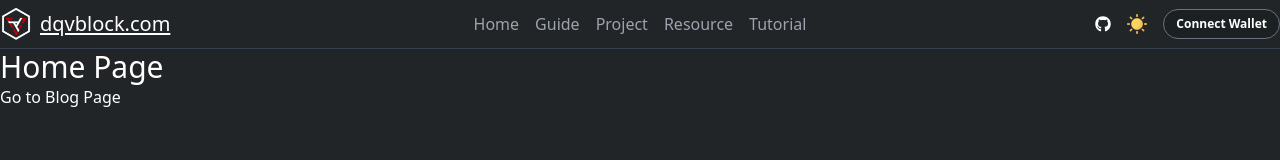
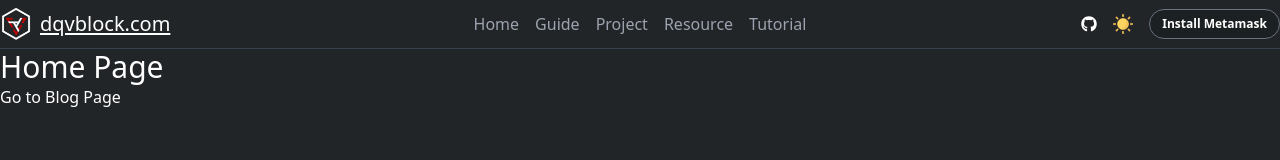
Before and after one commit to thtk3d/nft-marketplace-js, a Next.js app: page / in a window 1280 px wide. Shown: the top 160 px of the page. Built offline with nearby package versions, Linux system fonts and the light colour scheme; no server answers.

Commit message:
15 - isLoading & isInstalled

```diff
--- a/components/hooks/web3/useAccount.js
+++ b/components/hooks/web3/useAccount.js
@@ -2,7 +2,7 @@ import { useEffect } from "react";
 import useSWR from "swr";
 
 export const hookFactory =
-  ({ provider, ethereum }) =>
+  ({ provider, ethereum, isLoading }) =>
   () => {
     const { data, mutate, isValidating, ...swr } = useSWR(
       provider ? "web3/account" : null,
@@ -39,11 +39,13 @@ export const hookFactory =
         console.log(err);
       }
     };
+
     return {
       ...swr,
       mutate,
       data,
-      isValidating,
+      isLoading: isLoading || isValidating,
+      isInstalled: ethereum?.isMetaMask || false,
       connect,
     };
   };
--- a/components/provider/web3/index.js
+++ b/components/provider/web3/index.js
@@ -11,8 +11,7 @@ export default function Web3Provider({ children }) {
     ethereum: null,
     provider: null,
     contract: null,
-    isLoading: true,
-    hooks: setupHooks({}),
+    hooks: setupHooks({ isLoading: true }),
   });
 
   useEffect(() => {
@@ -25,12 +24,14 @@ export default function Web3Provider({ children }) {
           ethereum,
           provider,
           contract,
-          isLoading: false,
-          hooks: setupHooks({ ethereum, provider, contract }),
+          hooks: setupHooks({ ethereum, provider, contract, isLoading: false }),
         });
       } catch (err) {
         console.error("Please! Install Metamask");
-        setWeb3api((api) => ({ ...api, isLoading: false }));
+        setWeb3api((api) => ({
+          ...api,
+          hooks: setupHooks({ isLoading: false }),
+        }));
       }
     };
     loadProvider();
--- a/components/ui/common/Header/index.js
+++ b/components/ui/common/Header/index.js
@@ -13,6 +13,8 @@ const Header = () => {
 
   const { account } = useAccount();
   console.log(account.data);
+  console.log("is Loading: ", account.isLoading);
+  console.log("is Installed: ", account.isInstalled);
 
   return (
     <>
@@ -84,7 +86,24 @@ const Header = () => {
                 </div>
               )}
             </span>
-            {account.data ? (
+            {account.isLoading ? (
+              <button
+                type="button"
+                className="inline-flex items-center px-3 py-1.5 border border-gray-500 text-xs font-bold rounded-full shadow-sm text-white bg-darkSecondary hover:bg-darkPrimary aniBtn focus:outline-none focus:ring-2 focus:ring-offset-2 focus:ring-indigo-500"
+              >
+                is Loading
+              </button>
+            ) : !account.isInstalled ? (
+              <button
+                type="button"
+                className="inline-flex items-center px-3 py-1.5 border border-gray-500 text-xs font-bold rounded-full shadow-sm text-white bg-darkSecondary hover:bg-darkPrimary aniBtn focus:outline-none focus:ring-2 focus:ring-offset-2 focus:ring-indigo-500"
+                onClick={() => {
+                  window.open("https://metamask.io/download/", "_blank");
+                }}
+              >
+                Install Metamask
+              </button>
+            ) : account.data ? (
               <button
                 type="button"
                 className="inline-flex items-center px-3 py-1.5 border border-gray-500 text-xs font-bold rounded-full shadow-sm text-white bg-darkSecondary hover:bg-darkPrimary aniBtn focus:outline-none focus:ring-2 focus:ring-offset-2 focus:ring-indigo-500"
```
